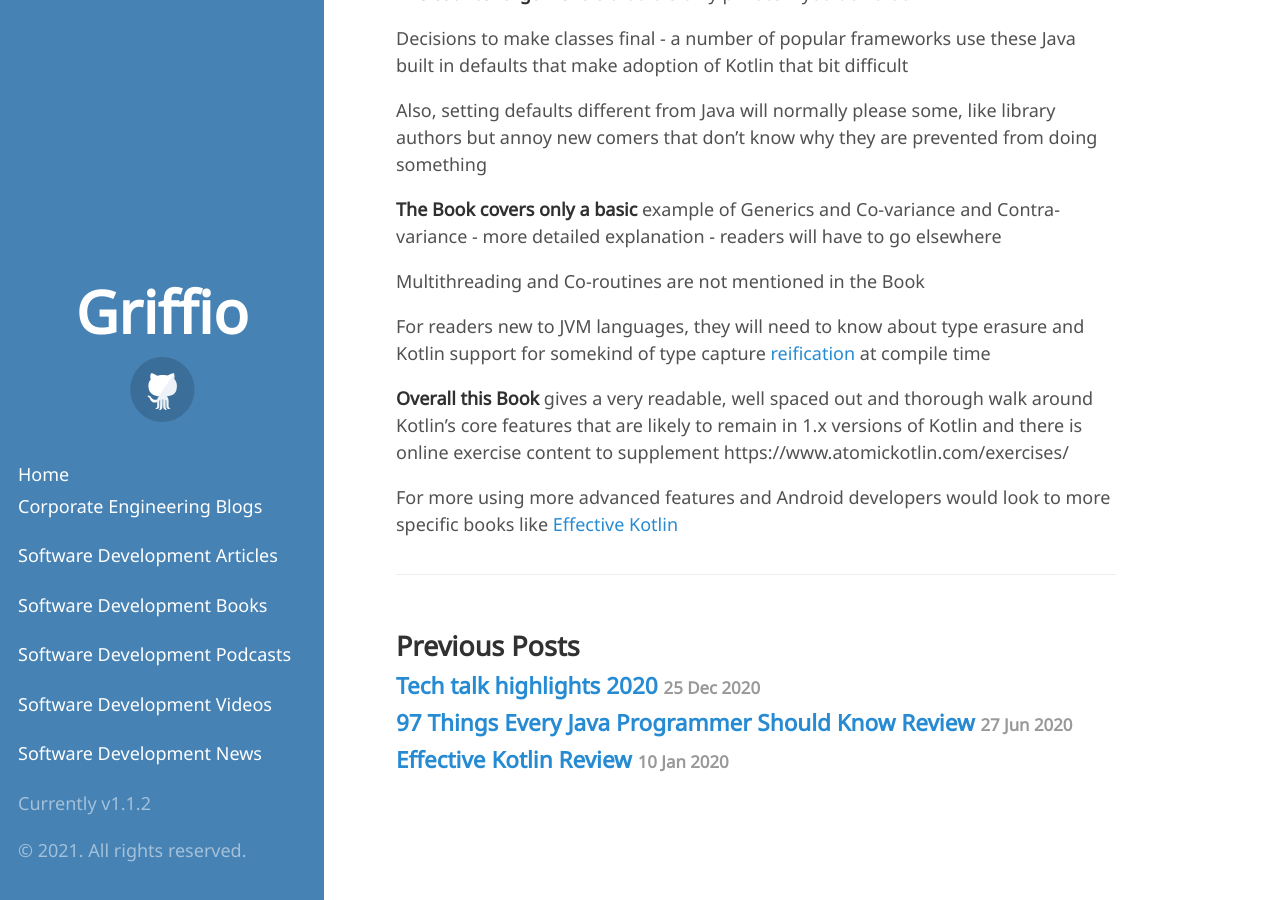
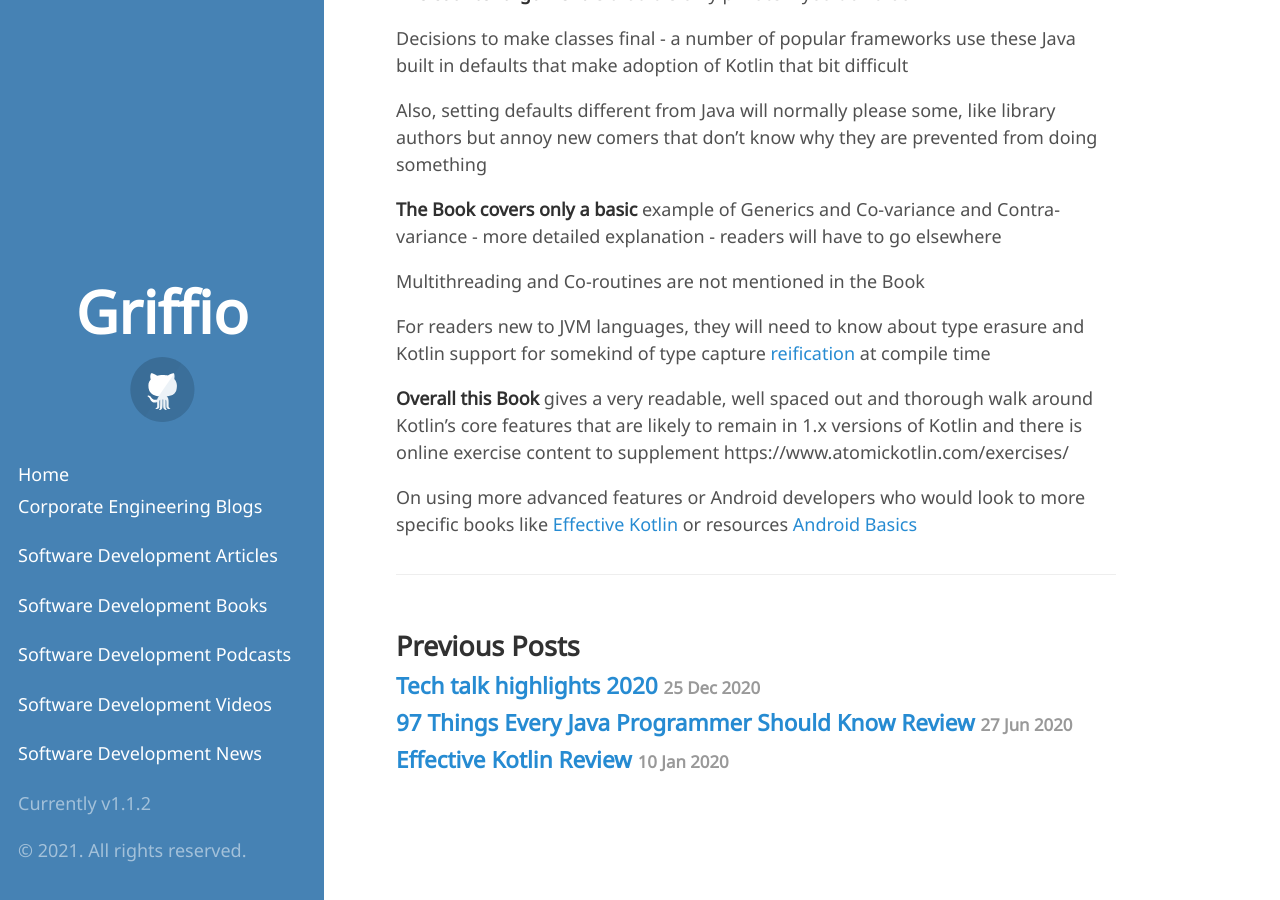
Before and after one commit to griffio/griffio.github.io, a Jekyll site: the page built from _posts/2021-02-12-Atomic-Kotlin-Review.md, in a window 1280 px wide and 900 px high, scrolled down 1970 px. Built offline with Jekyll 4.4.1, drawn with Linux system fonts in a browser that asks for light colours; some web fonts are replaced.

Commit message:
Update 2021-02-12-Atomic-Kotlin-Review.md

```diff
--- a/_posts/2021-02-12-Atomic-Kotlin-Review.md
+++ b/_posts/2021-02-12-Atomic-Kotlin-Review.md
@@ -60,4 +60,4 @@ For readers new to JVM languages, they will need to know about type erasure and
 
 **Overall this Book** gives a very readable, well spaced out and thorough walk around Kotlin's core features that are likely to remain in 1.x versions of Kotlin and there is online exercise content to supplement https://www.atomickotlin.com/exercises/
 
-For more using more advanced features and Android developers would look to more specific books like [Effective Kotlin](https://griffio.github.io/kotlin/2020/01/10/Effective-Kotlin-Review/)
+On using more advanced features or Android developers who would look to more specific books like [Effective Kotlin](https://griffio.github.io/kotlin/2020/01/10/Effective-Kotlin-Review/) or resources [Android Basics](https://developer.android.com/courses/android-basics-kotlin/unit-1)
```
